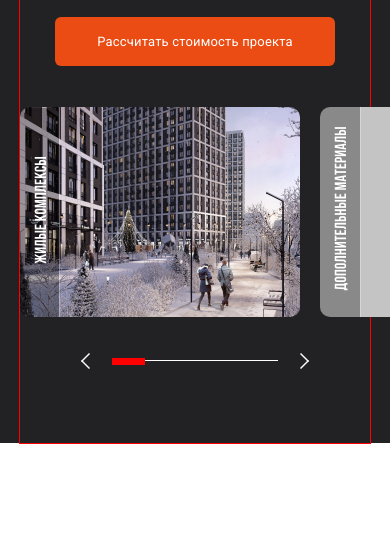
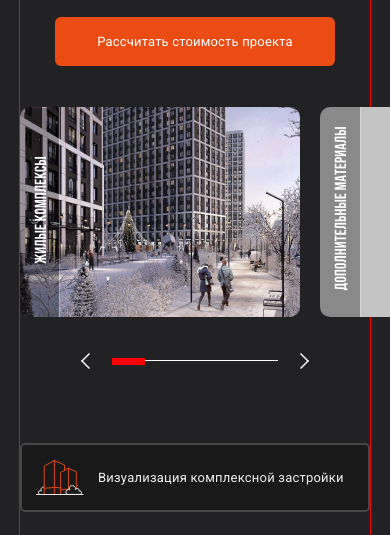
Before and after one commit to Vladosichek777/visualisation, a website: page pages/main/main.html in a window 390 px wide. Shown: the part 302-837 px from the top of the page. Drawn offline with Linux system fonts and the light colour scheme.

Commit message:
add: add mobile version for our services block

```diff
--- a/pages/main/main.html
+++ b/pages/main/main.html
@@ -113,7 +113,7 @@
                     <div class="progress-line__arrow-next"></div>
                 </div>
             </div>
-            <!-- <section class="our-services">
+            <section class="our-services">
                 <h3 class="our-services__title">Наши услуги</h3>
                 <div class="our-services__cards">
                     <a href="#" class="our-services__cards-item">
@@ -149,7 +149,7 @@
                         <h4 class="cards-item__title">Дополнительные материалы</h4>
                     </a>
                 </div>
-                <div class="our-services__some-benefits">
+                <!-- <div class="our-services__some-benefits">
                     <div class="block-span" data-text="sales50">
                         <span class="block-span__important">СКИДКА ДО 50%</span>
                         <p class="block-span__text">ПРИ ЗАКАЗЕ ОТ 20000 ДЕРЕВЯННЫХ</p>
@@ -166,8 +166,8 @@
                         <span class="block-span__important">БЕСПЛАТНАЯ КОНСУЛЬТАЦИЯ</span>
                         <p class="block-span__text">ПО ЛЮБЫМ ВОПРОСАМ</p>
                     </div>
-                </div>
-            </section> -->
+                </div> -->
+            </section>
         </div>
     </main>
     <footer class="footer"></footer>
--- a/pages/main/scss/_main.scss
+++ b/pages/main/scss/_main.scss
@@ -107,6 +107,7 @@
       border-radius: 5px;
       border: 2px solid #464646;
       transition: all 0.6s;
+      text-decoration: none;
 
       &:hover {
         border-color: #ea4c14;
@@ -117,6 +118,13 @@
         margin-right: 25px;
       }
       .cards-item__title {
+        color: #efefef;
+        font-family: Roboto;
+        font-size: 22px;
+        font-style: normal;
+        font-weight: 400;
+        line-height: 27px; /* 122.727% */
+        letter-spacing: 0.22px;
         color: $textIntoCards;
         margin-block-start: 0;
         margin-block-end: 0;
@@ -129,3 +137,53 @@
     flex-wrap: wrap;
   }
 }
+
+@media (max-width: 1250px) {
+  .our-services {
+    &__cards {
+      justify-content: center;
+    }
+  }
+}
+
+@media (max-width: 1070px) {
+  .our-services {
+    &__title {
+      display: none;
+    }
+    &__cards {
+      flex-direction: column;
+      &-item {
+        width: 100%;
+        justify-content: left;
+        padding: 25px 70px;
+        &:hover {
+          transform: none;
+        }
+        .cards-item__image {
+          width: 85px;
+          margin-right: 34px;
+        }
+      }
+    }
+  }
+}
+
+@media (max-width: 600px) {
+  .our-services {
+    &__cards {
+      &-item {
+        padding: 15px 14px;
+        .cards-item__image {
+          width: 48px;
+          margin-right: 14px;
+        }
+        .cards-item__title {
+          font-size: 13px;
+          line-height: 21px;
+          text-decoration: none;
+        }
+      }
+    }
+  }
+}
```
Also changed, not shown: pages/main/css/style.css, 1 other file.
